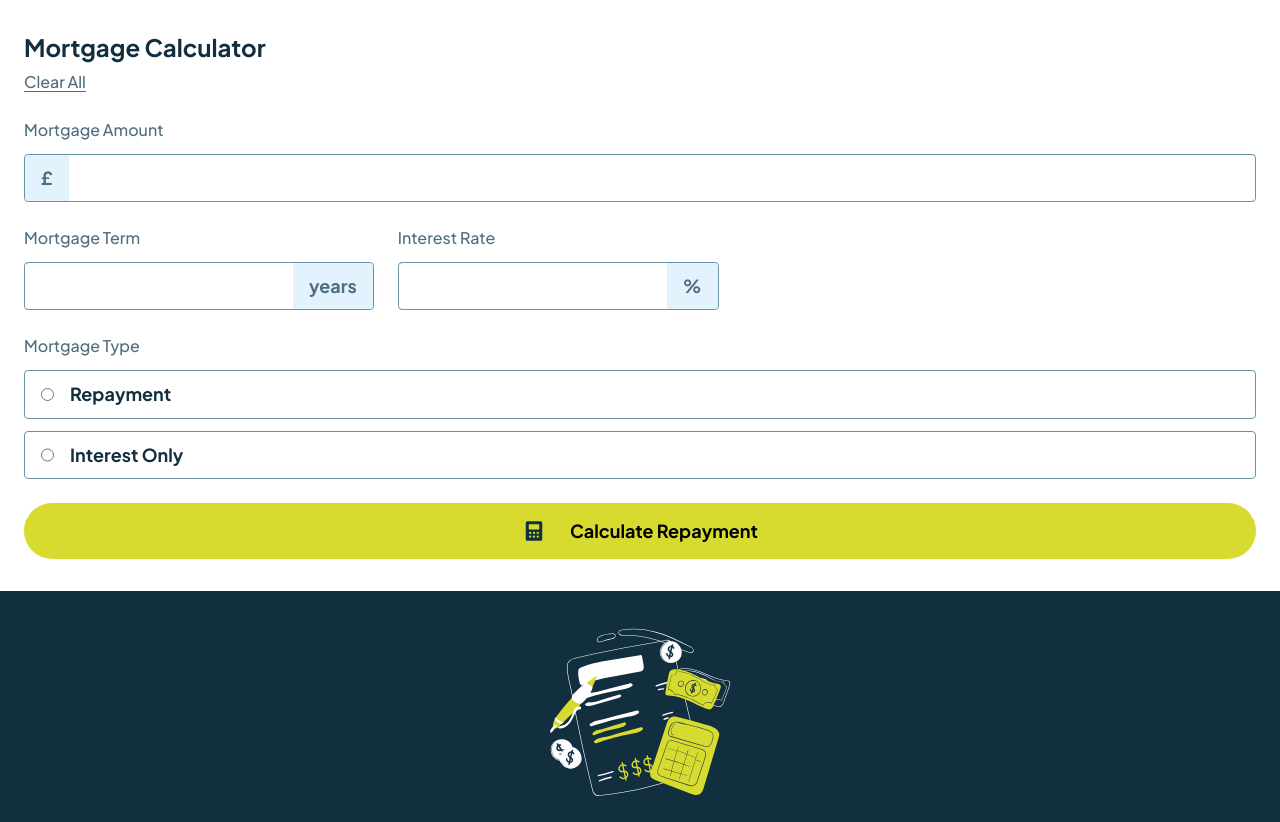
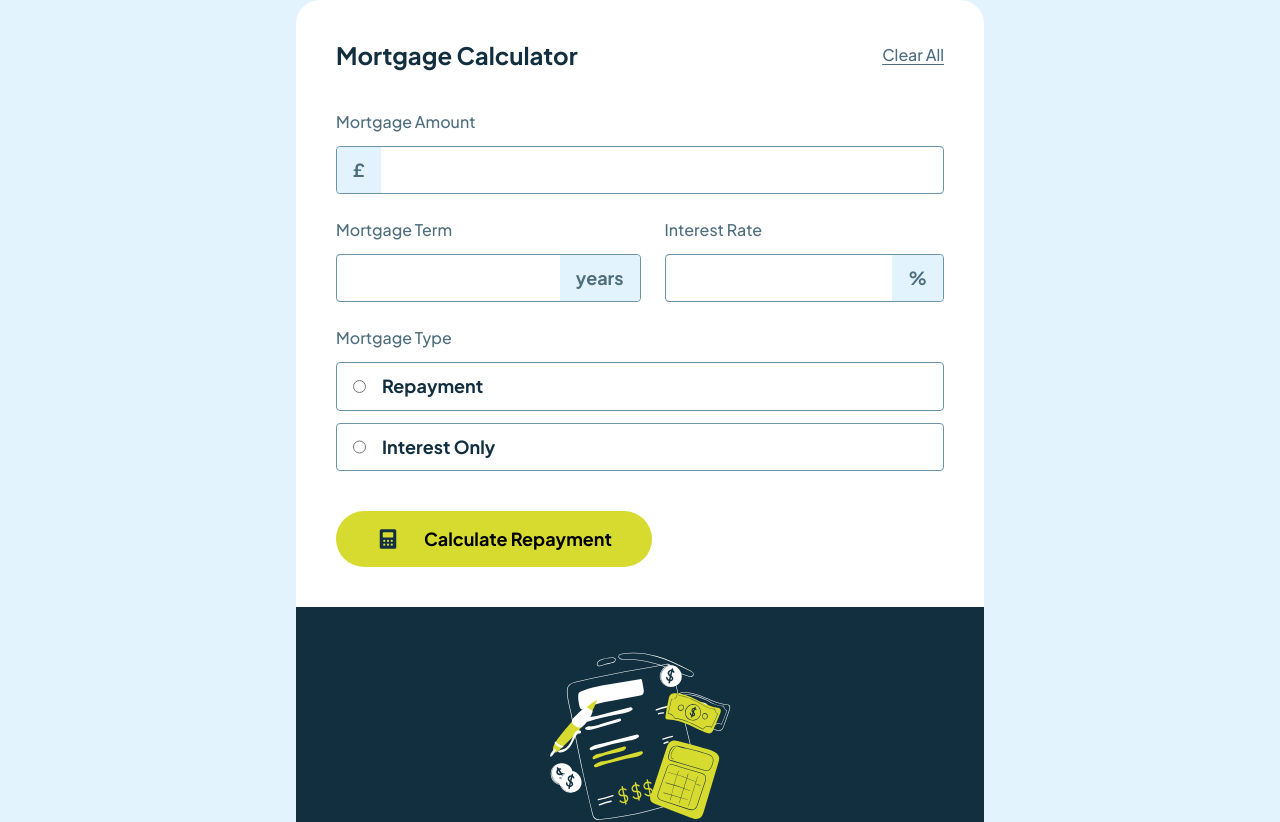
Before and after one commit to KaiWaldrant/fem-mort-repay-calc, a React (Vite) app: page / in a window 1280 px wide. Shown: the top 822 px of the page. Built offline with nearby package versions, Linux system fonts and the light colour scheme.

Commit message:
Add responsive design

```diff
--- a/src/components/input-form.tsx
+++ b/src/components/input-form.tsx
@@ -31,13 +31,13 @@ export default function InputForm({ calcMortgage, clearAll }: InputFormProps) {
 
 	return (
 		<form className="input-form" onSubmit={handleSubmit(onSubmit)}>
-			<div className="form-header">
-				<h1 className="form-title">Mortgage Calculator</h1>
+			<div className="input-form__header">
+				<h1 className="input-form__title">Mortgage Calculator</h1>
 				<button className="clear-btn" type="button" onClick={() => onClear()}>
 					Clear All
 				</button>
 			</div>
-			<div className="form-content">
+			<div className="input-form__content">
 				<label>
 					Mortgage Amount
 					<div className="input-group input-left">
@@ -111,7 +111,7 @@ export default function InputForm({ calcMortgage, clearAll }: InputFormProps) {
 					)}
 				</div>
 			</div>
-			<button className="form-btn" type="submit">
+			<button className="input-form__btn" type="submit">
 				<IconCalculator />
 				<p>Calculate Repayment</p>
 			</button>
--- a/src/index.css
+++ b/src/index.css
@@ -34,6 +34,8 @@
 }
 
 body {
+	align-content: center;
+	justify-items: center;
 	font-family: "PlusJakartaSans", sans-serif;
 	line-height: 1.5;
 	color: var(--clr-slate-900);
@@ -44,25 +46,58 @@ body {
 
 main {
 	display: grid;
+	background-color: var(--clr-white);
+	@media (min-width: 768px) {
+		max-width: 688px;
+		border-radius: 24px;
+	}
+
+	@media (min-width: 1440px) {
+		grid-template-columns: repeat(2, 1fr);
+		max-width: 1008px;
+	}
 }
 
 section {
 	padding-block: 2rem;
 	padding-inline: 1.5rem;
-	background-color: var(--clr-white);
+
+	@media (min-width: 768px) {
+		padding: 2.5rem;
+	}
+}
+
+.calculator {
+	@media (min-width: 768px) {
+		border-top-left-radius: 24px;
+		border-top-right-radius: 24px;
+	}
+
+	@media (min-width: 1440px) {
+		border-top-right-radius: 0;
+		border-bottom-left-radius: 24px;
+	}
 }
 
 .input-form {
 	display: grid;
 	gap: 1.5rem;
+	@media (min-width: 768px) {
+		gap: 2.5rem;
+	}
 }
 
-.form-header {
+.input-form__header {
 	display: grid;
 	gap: 0.5rem;
+	@media (min-width: 768px) {
+		display: flex;
+		align-items: center;
+		justify-content: space-between;
+	}
 }
 
-.form-title {
+.input-form__title {
 	font-size: 1.5rem;
 	font-weight: 700;
 	line-height: 1.25;
@@ -84,7 +119,7 @@ section {
 	}
 }
 
-.form-content {
+.input-form__content {
 	display: grid;
 	gap: 1.5rem;
 
@@ -240,7 +275,7 @@ input::-webkit-inner-spin-button {
 	}
 }
 
-.form-btn {
+.input-form__btn {
 	display: flex;
 	gap: 1.5rem;
 	align-items: center;
@@ -259,10 +294,14 @@ input::-webkit-inner-spin-button {
 	background-color: var(--clr-lime);
 	border: none;
 	border-radius: 100vw;
+
+	@media (min-width: 768px) {
+		width: fit-content;
+	}
 }
 
-.form-btn:hover,
-.form-btn:focus {
+.input-form__btn:hover,
+.input-form__btn:focus {
 	background-color: hsl(from var(--clr-lime) h s l / 0.5);
 }
 
@@ -292,8 +331,6 @@ label:has(span.error-message) {
 .results {
 	display: grid;
 	gap: 1.5rem;
-	padding-block: 2rem;
-	padding-inline: 1.5rem;
 	color: var(--clr-white);
 	background-color: var(--clr-slate-900);
 
@@ -304,6 +341,16 @@ label:has(span.error-message) {
 
 	& svg {
 		justify-self: center;
+	}
+
+	@media (min-width: 768px) {
+		border-bottom-right-radius: 24px;
+		border-bottom-left-radius: 24px;
+	}
+	@media (min-width: 1440px) {
+		align-content: center;
+		border-top-right-radius: 24px;
+		border-bottom-left-radius: 80px;
 	}
 }
 
@@ -350,6 +397,11 @@ label:has(span.error-message) {
 	font-weight: 700;
 	line-height: normal;
 	color: var(--clr-lime);
+
+	@media (min-width: 768px) {
+		font-size: 3.5rem;
+		line-height: 1.25;
+	}
 }
 
 .result__yearly {
```
